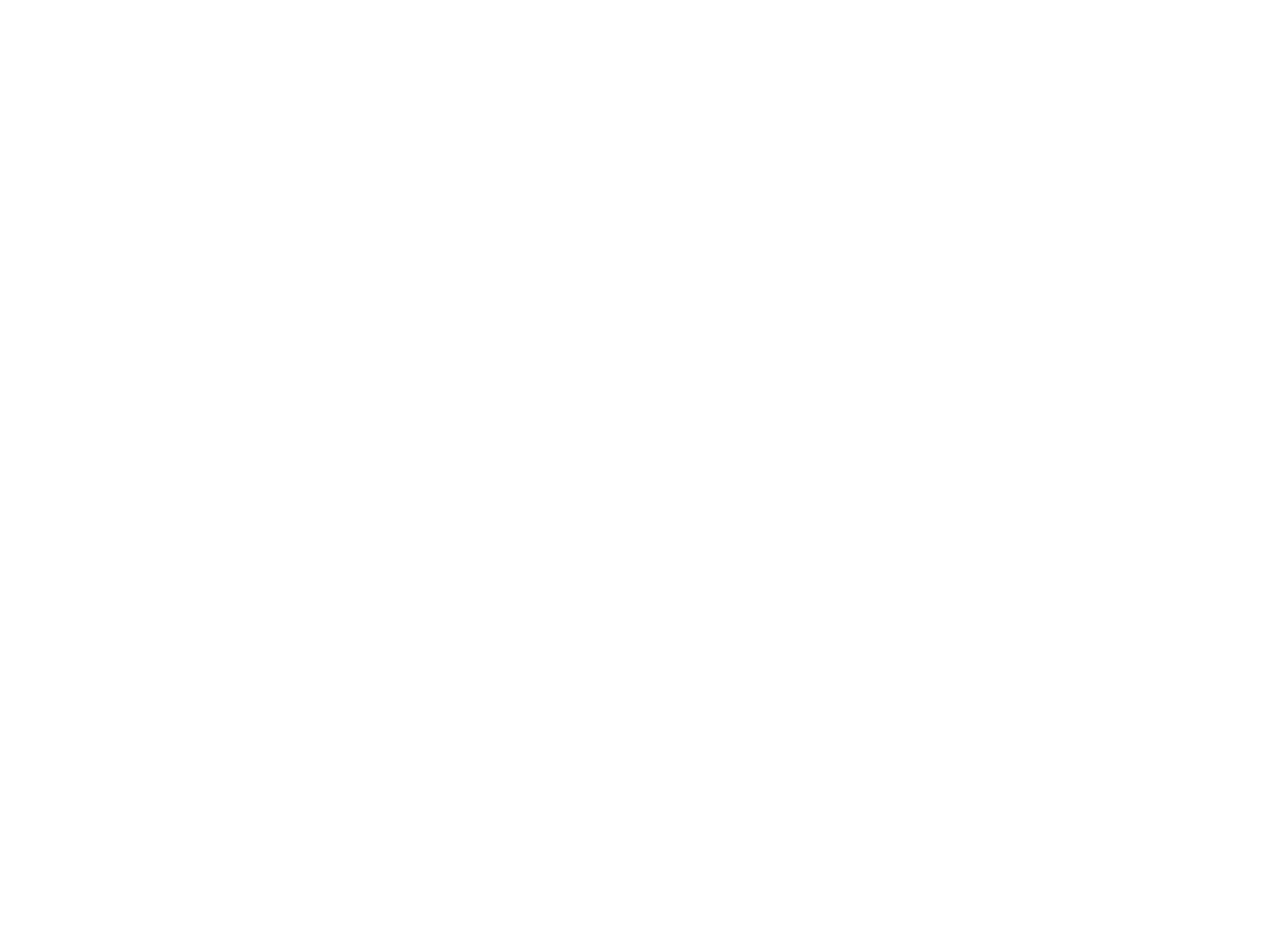
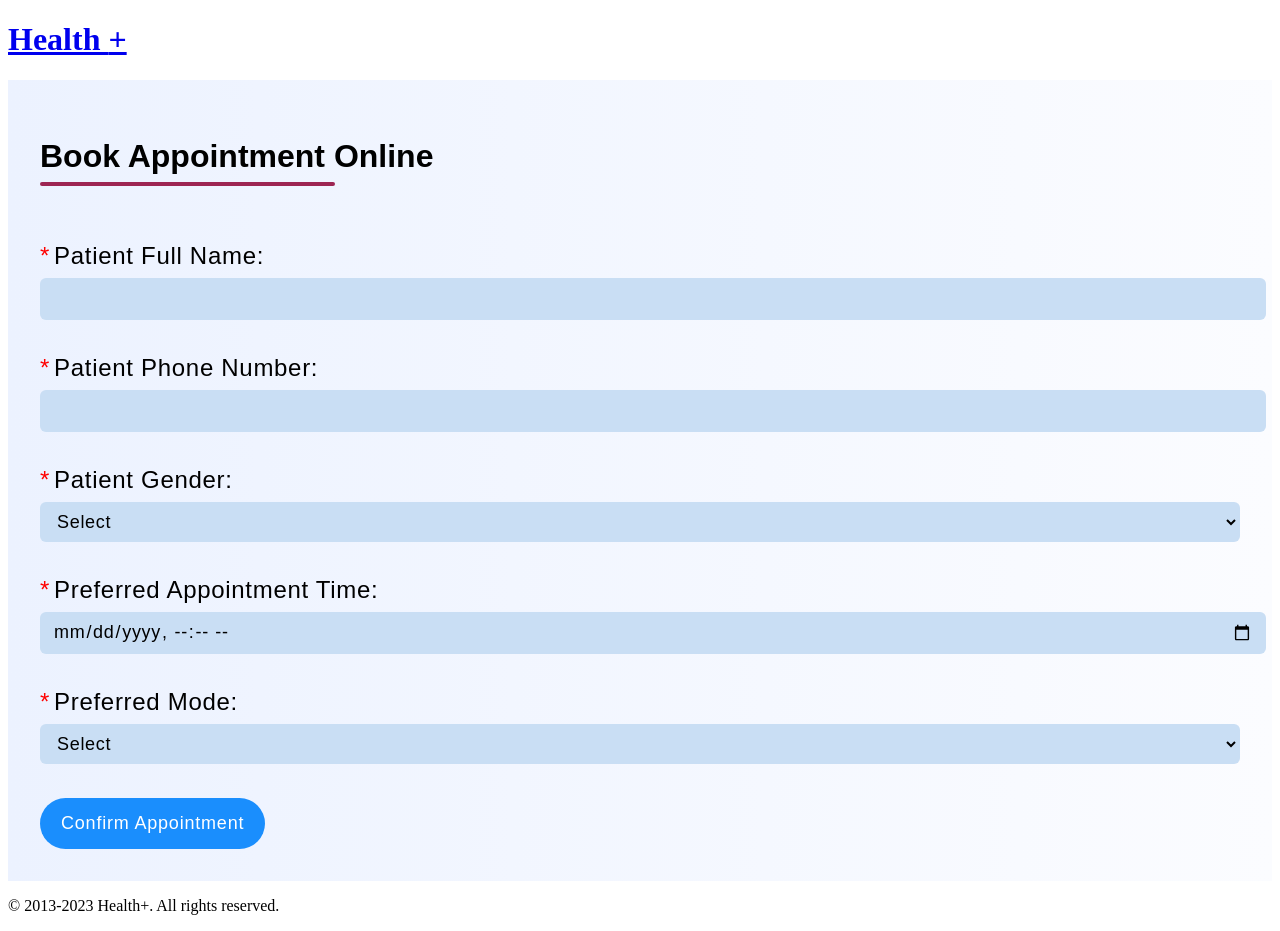
Before and after one commit to KoropeczEgor/Health, a React (Create React App) app: page /appointment in a window 1280 px wide. Before the commit this address had no page. Before the commit the page ends 800 px from the top, so only its background shows below. Built offline with nearby package versions, Linux system fonts and the light colour scheme.

Commit message:
Merge pull request#13 appointment Form create

```diff
--- a/src/App.js
+++ b/src/App.js
@@ -1,6 +1,7 @@
 import React from "react";
 import { BrowserRouter as Router, Routes, Route } from "react-router-dom";
-import Home from "./pages";
+import Home from "./pages/home";
+import Appointment from "./pages/appointment";
 
 function App() {
   return (
@@ -8,6 +9,7 @@ function App() {
       <Router>
         <Routes>
           <Route path="/" element={<Home />} />
+          <Route path="/appointment" element={<Appointment />} />
         </Routes>
       </Router>
     </div>
--- /dev/null
+++ b/src/components/apoointmentForm/apoointmentForm-styled.css
@@ -0,0 +1,89 @@
+.form-container {
+  padding: 32px;
+  display: flex;
+  flex-direction: column;
+  gap: 40px;
+  background: linear-gradient(to right, #ecf2ff, #fbfcff);
+}
+.form-title {
+  font-family: "Poppins", sans-serif;
+  font-size: 32px;
+  font-weight: bold;
+}
+.form-title > span {
+  position: relative;
+}
+.form-title span::before {
+  content: "";
+  position: absolute;
+  width: 75%;
+  height: 4px;
+  background-color: #9d2553;
+  border-radius: 8px;
+  left: 0;
+  bottom: -12px;
+}
+/* Form */
+.form-content label {
+  margin: 0 0 16px 0;
+  display: block;
+  font-family: "Rubik", sans-serif;
+  font-size: 24px;
+  letter-spacing: 0.7px;
+}
+.form-content label::before {
+  content: "*";
+  color: red;
+  padding: 0 4px 0 0;
+}
+.form-content label :is(input, select) {
+  width: 100%;
+  margin: 8px 0;
+  padding: 0 12px;
+  display: block;
+  height: 40px;
+  color: black;
+  border: 1px solid transparent;
+  border-radius: 6px;
+  background-color: #c9def4;
+  outline: transparent;
+  font-family: "Rubik", sans-serif;
+  font-size: 18px;
+  letter-spacing: 0.7px;
+}
+/* Success Message */
+.success-message {
+  margin: 20px 0 0 0;
+  color: green;
+  font-family: "Rubik", sans-serif;
+  font-size: 22px;
+  letter-spacing: 0.7px;
+  line-height: 1.7rem;
+}
+/* Error Message */
+.error-message {
+  color: red;
+  font-family: "Rubik", sans-serif;
+  font-size: 16px;
+  letter-spacing: 0.7px;
+  line-height: 1.7rem;
+}
+/* Responsive */
+@media screen and (max-width: 600px) {
+  .form-container {
+    padding: 24px;
+  }
+  .form-title {
+    font-size: 24px;
+  }
+  .form-content label {
+    font-size: 18px;
+  }
+  .form-content label :is(input, select) {
+    font-size: 16px;
+  }
+  .success-message {
+    margin: 12px 0 0 0;
+    font-size: 18px;
+  }
+}
--- /dev/null
+++ b/src/components/apoointmentForm/apoointmentForm.jsx
@@ -0,0 +1,187 @@
+import React from "react";
+import { useState, useEffect } from "react";
+import { Link } from "react-router-dom";
+import { ToastContainer, toast } from "react-toastify";
+
+import "./apoointmentForm-styled.css";
+
+const AppointmentForm = () => {
+  useEffect(() => {
+    window.scrollTo({ top: 0, behavior: "smooth" });
+  });
+
+  const [patientName, setPatientName] = useState("");
+  const [patientNumber, setPatientNumber] = useState("");
+  const [patientGender, setPatientGender] = useState("default");
+  const [appointmentTime, setAppointmentTime] = useState("");
+  const [preferredMode, setPreferredMode] = useState("default");
+  const [isSubmitted, setIsSubmitted] = useState(false);
+  const [formErrors, setFormErrors] = useState({});
+
+  const handleSubmit = (e) => {
+    e.preventDefault();
+
+    // Validate form inputs
+    const errors = {};
+    if (!patientName.trim()) {
+      errors.patientName = "Patient name is required";
+    } else if (patientName.trim().length < 8) {
+      errors.patientName = "Patient name must be at least 8 characters";
+    }
+
+    if (!patientNumber.trim()) {
+      errors.patientNumber = "Patient phone number is required";
+    } else if (patientNumber.trim().length !== 10) {
+      errors.patientNumber = "Patient phone number must be of 10 digits";
+    }
+
+    if (patientGender === "default") {
+      errors.patientGender = "Please select patient gender";
+    }
+    if (!appointmentTime) {
+      errors.appointmentTime = "Appointment time is required";
+    } else {
+      const selectedTime = new Date(appointmentTime).getTime();
+      const currentTime = new Date().getTime();
+      if (selectedTime <= currentTime) {
+        errors.appointmentTime = "Please select a future appointment time";
+      }
+    }
+    if (preferredMode === "default") {
+      errors.preferredMode = "Please select preferred mode";
+    }
+
+    if (Object.keys(errors).length > 0) {
+      setFormErrors(errors);
+      return;
+    }
+
+    setPatientName("");
+    setPatientNumber("");
+    setPatientGender("default");
+    setAppointmentTime("");
+    setPreferredMode("default");
+    setFormErrors({});
+
+    toast.success("Appointment Scheduled !", {
+      position: toast.POSITION.TOP_CENTER,
+      onOpen: () => setIsSubmitted(true),
+      onClose: () => setIsSubmitted(false),
+    });
+  };
+
+  return (
+    <div className="appointment-form-section">
+      <h1 className="legal-siteTitle">
+        <Link to="/">
+          Health <span className="legal-siteSign">+</span>
+        </Link>
+      </h1>
+
+      <div className="form-container">
+        <h2 className="form-title">
+          <span>Book Appointment Online</span>
+        </h2>
+
+        <form className="form-content" onSubmit={handleSubmit}>
+          <label>
+            Patient Full Name:
+            <input
+              type="text"
+              value={patientName}
+              onChange={(e) => setPatientName(e.target.value)}
+              required
+            />
+            {formErrors.patientName && (
+              <p className="error-message">{formErrors.patientName}</p>
+            )}
+          </label>
+
+          <br />
+          <label>
+            Patient Phone Number:
+            <input
+              type="text"
+              value={patientNumber}
+              onChange={(e) => setPatientNumber(e.target.value)}
+              required
+            />
+            {formErrors.patientNumber && (
+              <p className="error-message">{formErrors.patientNumber}</p>
+            )}
+          </label>
+
+          <br />
+          <label>
+            Patient Gender:
+            <select
+              value={patientGender}
+              onChange={(e) => setPatientGender(e.target.value)}
+              required
+            >
+              <option value="default">Select</option>
+              <option value="male">Male</option>
+              <option value="female">Female</option>
+              <option value="private">I will inform Doctor only</option>
+            </select>
+            {formErrors.patientGender && (
+              <p className="error-message">{formErrors.patientGender}</p>
+            )}
+          </label>
+
+          <br />
+          <label>
+            Preferred Appointment Time:
+            <input
+              type="datetime-local"
+              value={appointmentTime}
+              onChange={(e) => setAppointmentTime(e.target.value)}
+              required
+            />
+            {formErrors.appointmentTime && (
+              <p className="error-message">{formErrors.appointmentTime}</p>
+            )}
+          </label>
+
+          <br />
+          <label>
+            Preferred Mode:
+            <select
+              value={preferredMode}
+              onChange={(e) => setPreferredMode(e.target.value)}
+              required
+            >
+              <option value="default">Select</option>
+              <option value="voice">Voice Call</option>
+              <option value="video">Video Call</option>
+            </select>
+            {formErrors.preferredMode && (
+              <p className="error-message">{formErrors.preferredMode}</p>
+            )}
+          </label>
+
+          <br />
+          <button type="submit" className="text-appointment-btn">
+            Confirm Appointment
+          </button>
+
+          <p
+            className="success-message"
+            style={{ display: isSubmitted ? "block" : "none" }}
+          >
+            Appointment details has been sent to the patients phone number via
+            SMS.
+          </p>
+        </form>
+      </div>
+
+      <div className="legal-footer">
+        <p>© 2013-2023 Health+. All rights reserved.</p>
+      </div>
+
+      <ToastContainer autoClose={5000} limit={1} closeButton={false} />
+    </div>
+  );
+};
+
+export default AppointmentForm;
--- /dev/null
+++ b/src/components/apoointmentForm/index.js
@@ -0,0 +1,3 @@
+import AppointmentForm from "./apoointmentForm";
+
+export default AppointmentForm;
--- /dev/null
+++ b/src/pages/appointment.jsx
@@ -0,0 +1,8 @@
+import React from "react";
+import AppointmentForm from "../components/apoointmentForm";
+
+const Appointment = () => {
+  return <AppointmentForm />;
+};
+
+export default Appointment;
--- a/src/pages/index.js
+++ /dev/null
@@ -1,3 +0,0 @@
-import Home from "./home";
-
-export default Home;
```
